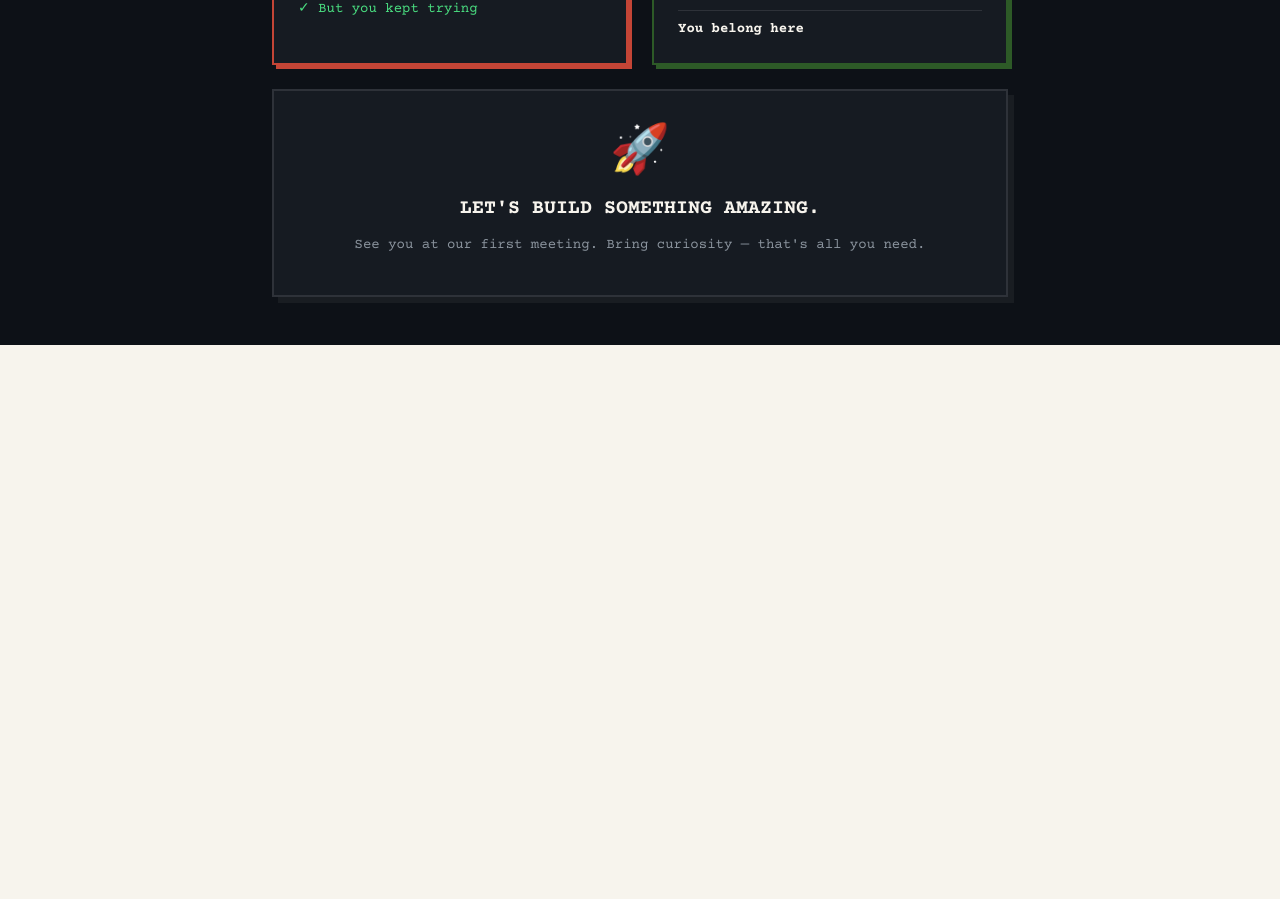
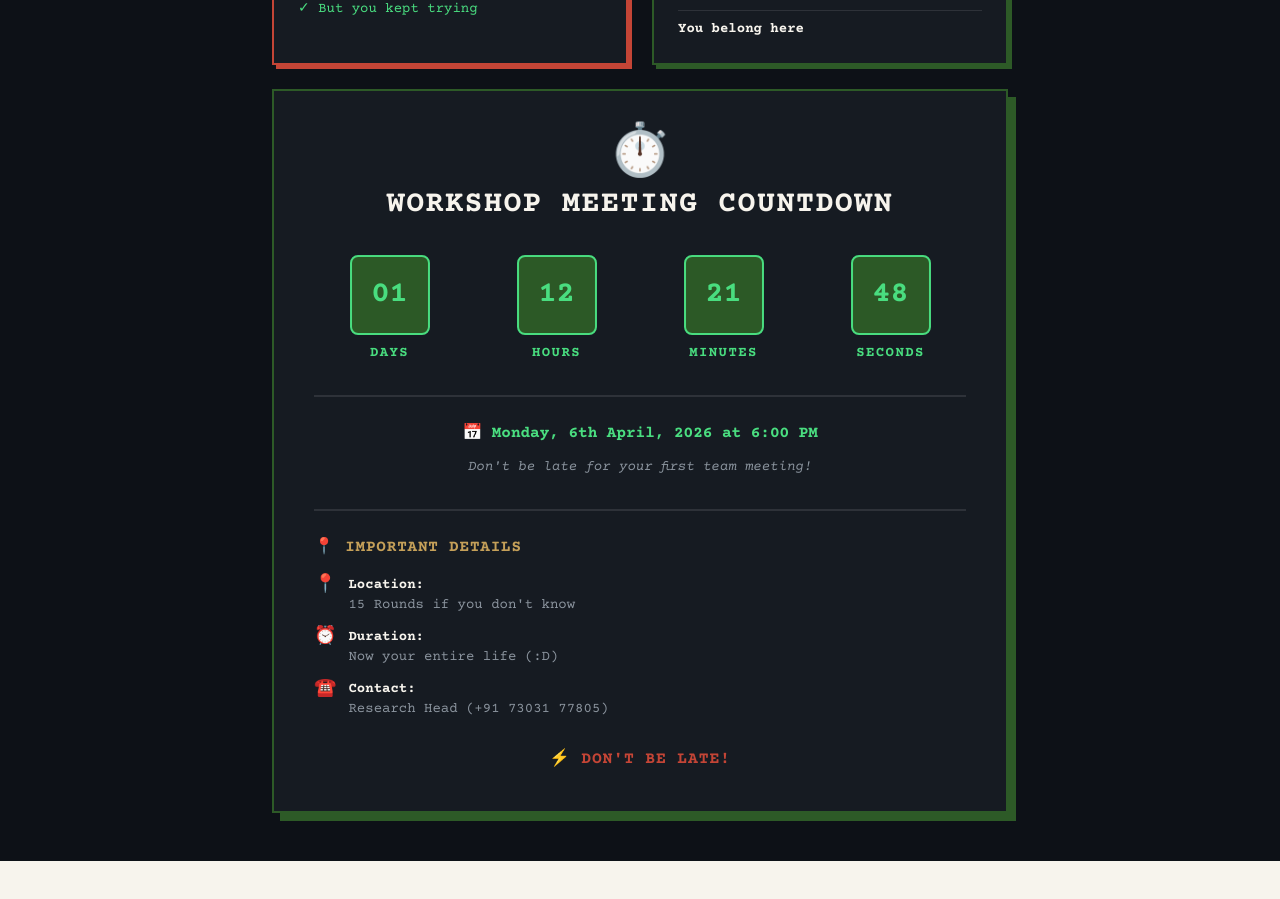
Before and after one commit to shreyasbs31/RoboManipal_Prank_Selection_Website, a Next.js app: page /reveal in a window 1280 px wide. Shown: the part 813-1712 px from the top of the page. Before the commit the page ends 1238 px from the top, so only its background shows below. Built offline with nearby package versions, Linux system fonts and the light colour scheme.

Commit message:
Updated the last page and made small changes

```diff
--- a/app/reveal/page.tsx
+++ b/app/reveal/page.tsx
@@ -6,6 +6,7 @@ import GridBackground from '@/components/GridBackground';
 import BrutalistCard from '@/components/BrutalistCard';
 import LoadingSequence from '@/components/LoadingSequence';
 import ConfettiEffect from '@/components/ConfettiEffect';
+import CountdownTimer from '@/components/CountdownTimer';
 
 export default function RevealPage() {
   const [isLoading, setIsLoading] = useState(true);
@@ -241,31 +242,17 @@ export default function RevealPage() {
                 </div>
               </motion.div>
 
-              {/* ===== FINAL MESSAGE ===== */}
+              {/* ===== COUNTDOWN TIMER ===== */}
               <motion.div variants={fadeUp}>
                 <div
-                  className="border-2 p-6 md:p-10 text-center"
+                  className="border-2 p-6 md:p-10"
                   style={{
                     backgroundColor: '#161B22',
-                    borderColor: 'rgba(255,255,255,0.1)',
-                    boxShadow: '6px 6px 0 rgba(255,255,255,0.05)',
+                    borderColor: '#2D5A27',
+                    boxShadow: '8px 8px 0 #2D5A27',
                   }}
                 >
-                  <motion.div
-                    style={{ animation: 'float 3s ease-in-out infinite' }}
-                    className="text-5xl mb-4"
-                  >
-                    🚀
-                  </motion.div>
-                  <h3
-                    className="text-xl font-bold mb-3"
-                    style={{ color: '#F7F4ED' }}
-                  >
-                    LET&apos;S BUILD SOMETHING AMAZING.
-                  </h3>
-                  <p className="text-sm" style={{ color: '#8B949E' }}>
-                    See you at our first meeting. Bring curiosity — that&apos;s all you need.
-                  </p>
+                  <CountdownTimer />
                 </div>
               </motion.div>
             </motion.div>
--- /dev/null
+++ b/components/CountdownTimer.tsx
@@ -0,0 +1,191 @@
+'use client';
+
+import { useState, useEffect } from 'react';
+import { motion } from 'framer-motion';
+
+interface TimeLeft {
+  days: number;
+  hours: number;
+  minutes: number;
+  seconds: number;
+}
+
+export default function CountdownTimer() {
+  const [timeLeft, setTimeLeft] = useState<TimeLeft>({
+    days: 0,
+    hours: 0,
+    minutes: 0,
+    seconds: 0,
+  });
+
+  useEffect(() => {
+    const calculateTimeLeft = () => {
+      // Target: Monday, April 6, 2026 at 6:00 PM IST
+      const targetDate = new Date('2026-04-06T18:00:00').getTime();
+      const now = new Date().getTime();
+      const difference = targetDate - now;
+
+      if (difference > 0) {
+        setTimeLeft({
+          days: Math.floor(difference / (1000 * 60 * 60 * 24)),
+          hours: Math.floor((difference / (1000 * 60 * 60)) % 24),
+          minutes: Math.floor((difference / 1000 / 60) % 60),
+          seconds: Math.floor((difference / 1000) % 60),
+        });
+      }
+    };
+
+    calculateTimeLeft();
+    const timer = setInterval(calculateTimeLeft, 1000);
+    return () => clearInterval(timer);
+  }, []);
+
+  const CountdownBox = ({ label, value }: { label: string; value: number }) => (
+    <motion.div
+      initial={{ scale: 0.8, opacity: 0 }}
+      animate={{ scale: 1, opacity: 1 }}
+      transition={{ duration: 0.5 }}
+      className="flex flex-col items-center"
+    >
+      <div
+        className="w-16 h-16 md:w-20 md:h-20 flex items-center justify-center font-bold text-2xl md:text-3xl mb-2 rounded-lg"
+        style={{
+          backgroundColor: '#2D5A27',
+          border: '2px solid #4ADE80',
+          color: '#4ADE80',
+        }}
+      >
+        {String(value).padStart(2, '0')}
+      </div>
+      <p
+        className="text-xs md:text-sm uppercase tracking-widest font-bold"
+        style={{ color: '#4ADE80' }}
+      >
+        {label}
+      </p>
+    </motion.div>
+  );
+
+  return (
+    <motion.div
+      initial={{ opacity: 0, y: 20 }}
+      animate={{ opacity: 1, y: 0 }}
+      transition={{ duration: 0.6 }}
+      className="space-y-8"
+    >
+      {/* Header */}
+      <div className="text-center space-y-2">
+        <motion.div
+          animate={{ scale: [1, 1.1, 1] }}
+          transition={{ duration: 2, repeat: Infinity }}
+          className="text-4xl md:text-5xl"
+        >
+          ⏱️
+        </motion.div>
+        <h2
+          className="text-2xl md:text-3xl font-bold uppercase tracking-wider"
+          style={{ color: '#F7F4ED' }}
+        >
+          Workshop Meeting Countdown
+        </h2>
+      </div>
+
+      {/* Countdown boxes */}
+      <div className="grid grid-cols-4 gap-2 md:gap-4">
+        <CountdownBox label="Days" value={timeLeft.days} />
+        <CountdownBox label="Hours" value={timeLeft.hours} />
+        <CountdownBox label="Minutes" value={timeLeft.minutes} />
+        <CountdownBox label="Seconds" value={timeLeft.seconds} />
+      </div>
+
+      {/* Date and time */}
+      <motion.div
+        initial={{ opacity: 0 }}
+        animate={{ opacity: 1 }}
+        transition={{ delay: 0.3 }}
+        className="text-center space-y-3 border-t-2 pt-6"
+        style={{ borderColor: 'rgba(255,255,255,0.1)' }}
+      >
+        <p
+          className="text-sm md:text-base font-bold"
+          style={{ color: '#4ADE80' }}
+        >
+          📅 Monday, 6th April, 2026 at 6:00 PM
+        </p>
+        <p
+          className="text-xs md:text-sm italic"
+          style={{ color: '#8B949E' }}
+        >
+          Don&apos;t be late for your first team meeting!
+        </p>
+      </motion.div>
+
+      {/* Important details */}
+      <motion.div
+        initial={{ opacity: 0, y: 10 }}
+        animate={{ opacity: 1, y: 0 }}
+        transition={{ delay: 0.4 }}
+        className="space-y-4 border-t-2 pt-6"
+        style={{ borderColor: 'rgba(255,255,255,0.1)' }}
+      >
+        <h3
+          className="text-sm md:text-base font-bold uppercase tracking-wider"
+          style={{ color: '#C5A059' }}
+        >
+          📍 Important Details
+        </h3>
+
+        <div className="space-y-3 text-sm">
+          <div className="flex items-start gap-3">
+            <span style={{ color: '#4ADE80', fontSize: '18px' }}>📍</span>
+            <div>
+              <p className="font-bold" style={{ color: '#F7F4ED' }}>
+                Location:
+              </p>
+              <p style={{ color: '#8B949E' }}>
+                15 Rounds if you don&apos;t know
+              </p>
+            </div>
+          </div>
+
+          <div className="flex items-start gap-3">
+            <span style={{ color: '#4ADE80', fontSize: '18px' }}>⏰</span>
+            <div>
+              <p className="font-bold" style={{ color: '#F7F4ED' }}>
+                Duration:
+              </p>
+              <p style={{ color: '#8B949E' }}>
+                Now your entire life (:D)
+              </p>
+            </div>
+          </div>
+
+          <div className="flex items-start gap-3">
+            <span style={{ color: '#4ADE80', fontSize: '18px' }}>☎️</span>
+            <div>
+              <p className="font-bold" style={{ color: '#F7F4ED' }}>
+                Contact:
+              </p>
+              <p style={{ color: '#8B949E' }}>
+                Research Head (+91 73031 77805)
+              </p>
+            </div>
+          </div>
+        </div>
+
+        <motion.div
+          animate={{ scale: [1, 1.05, 1] }}
+          transition={{ duration: 1.5, repeat: Infinity }}
+          className="text-center pt-3"
+        >
+          <p
+            className="text-sm md:text-base font-bold uppercase tracking-wider"
+            style={{ color: '#C44536' }}
+          >
+            ⚡ Don&apos;t be late!
+          </p>
+        </motion.div>
+      </motion.div>
+    </motion.div>
+  );
+}
--- a/components/HonorCodePopup.tsx
+++ b/components/HonorCodePopup.tsx
@@ -65,7 +65,7 @@ export default function HonorCodePopup() {
               className="space-y-4 text-sm leading-relaxed mb-6"
             >
               <p className="text-brown">
-                <strong>Here's the deal:</strong> Don't discuss the answers to this test with your batchmates. Let them figure it out on their own.
+                <strong>Here's the deal:</strong> Don't discuss the answers to this test with your teammates. Let them figure it out on their own.
               </p>
 
               <p className="text-brown">
--- /dev/null
+++ b/styles/globals.d.ts
@@ -0,0 +1 @@
+declare module '@/styles/globals.css';
```
